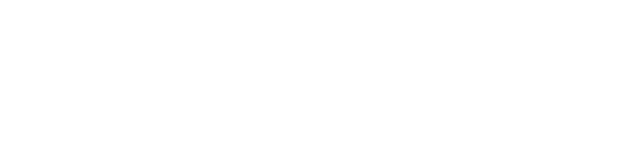
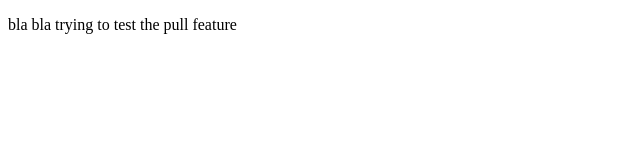
Before and after one commit to mokrani18/ninja-portfolio, a plain HTML site: page index.html in a window 1280 px wide. Shown: the whole page, without its empty margins (0-640 px from the left). Drawn offline with Linux system fonts and the light colour scheme.

Commit message:
added a text

```diff
--- a/index.html
+++ b/index.html
@@ -4,9 +4,9 @@
     <meta charset="UTF-8">
     <meta http-equiv="X-UA-Compatible" content="IE=edge">
     <meta name="viewport" content="width=device-width, initial-scale=1.0">
-    <title>ninja-portfolio</title>
+    <title>ninja-gitportfolio</title>
 </head>
 <body>
-
+    <p>bla bla trying to test the pull feature</p>
 </body>
 </html>
```
